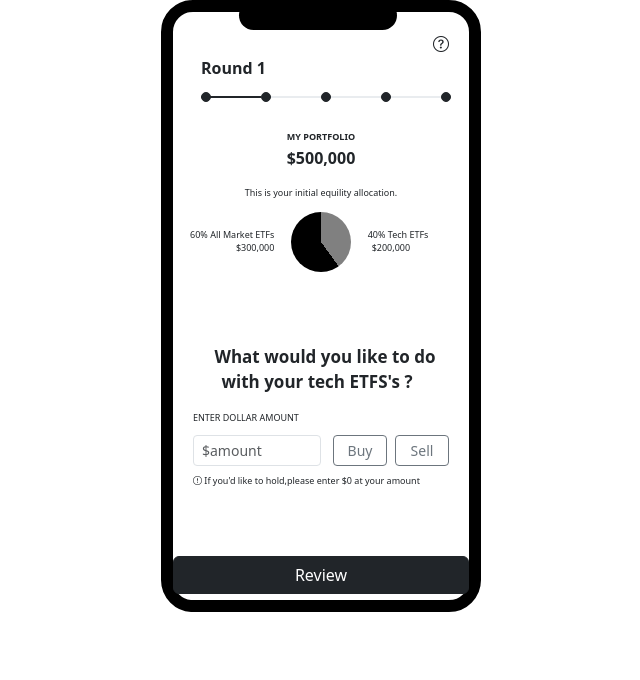
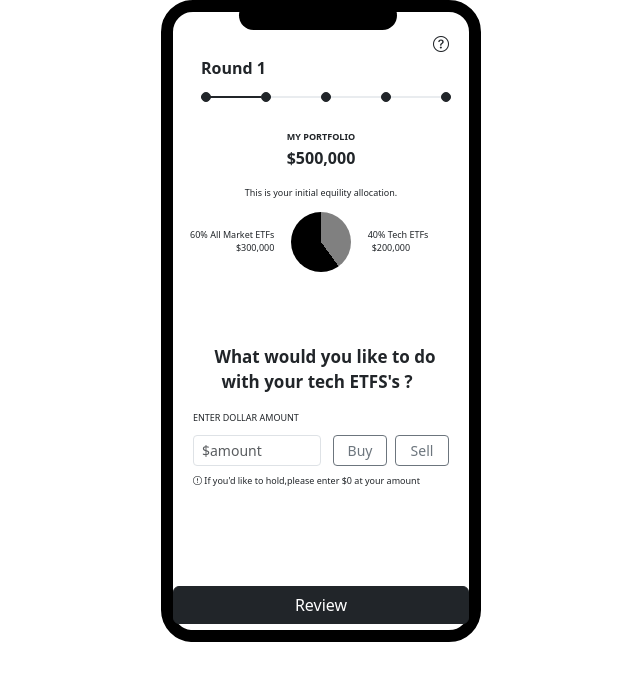
Before and after one commit to deshmukhanjali167/mobileapplicationnew, an Angular app: page /first in a window 1280 px wide. Shown: the top 680 px of the page, without its empty margins (319-959 px from the left). Built offline with nearby package versions, Linux system fonts and the light colour scheme.

Commit message:
formate code

```diff
--- a/src/app/component/firstpage/firstpage.component.css
+++ b/src/app/component/firstpage/firstpage.component.css
@@ -19,7 +19,7 @@
 }
 
 .lastbtn {
-    padding-top: 90px;
+    padding-top: 120px;
 }
 
 .review {
```
